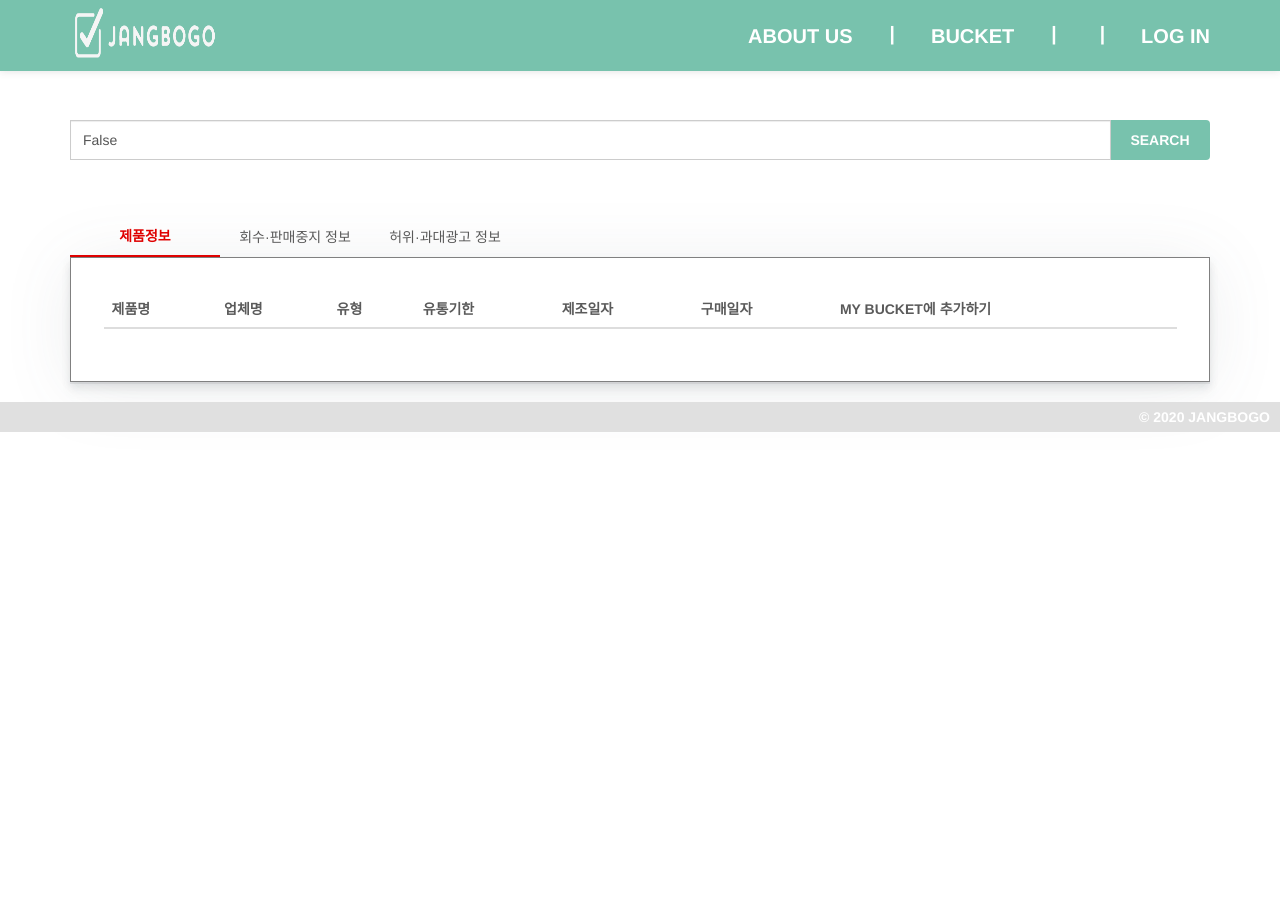
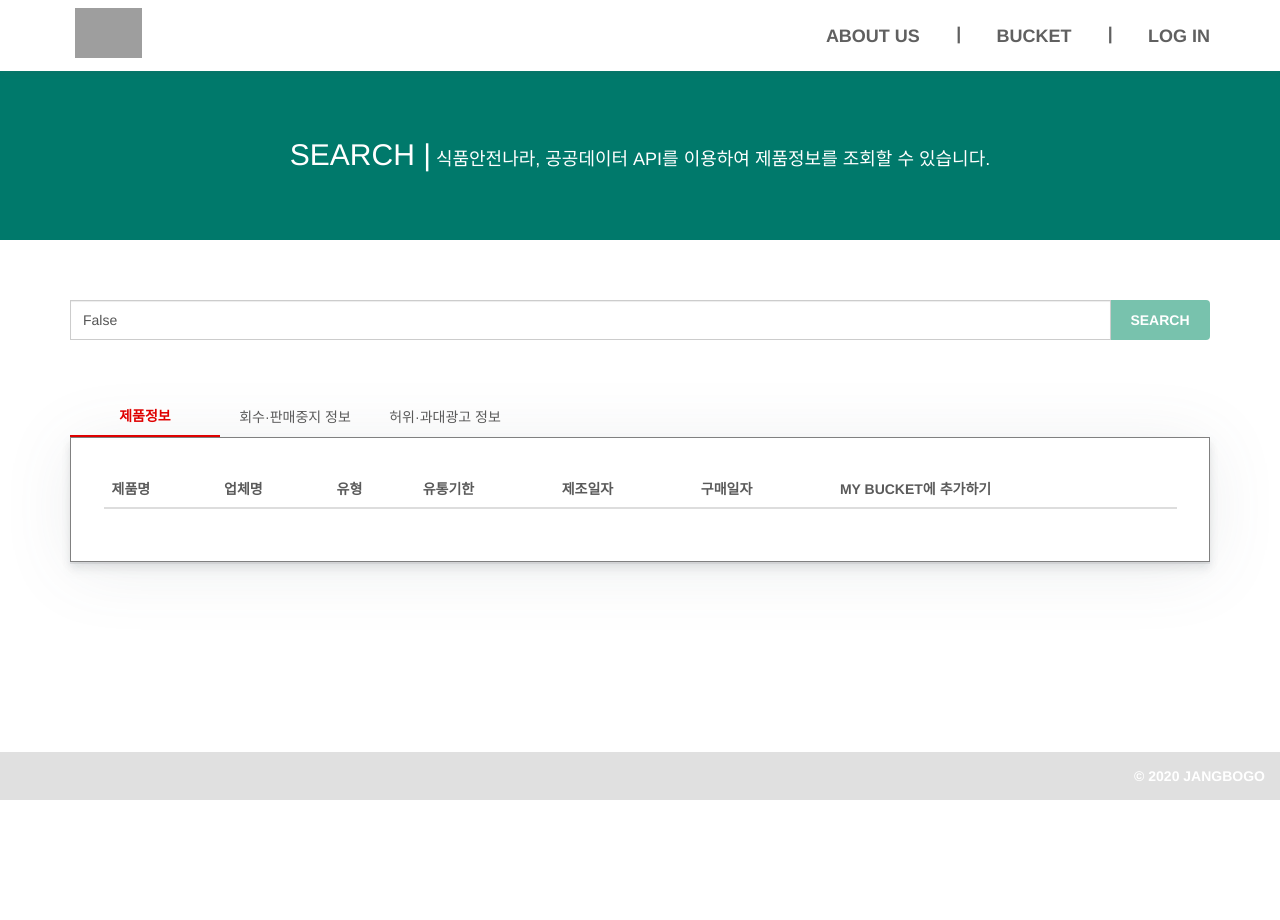
Before and after one commit to dklee801/Jangbogo, a Django app: page /jangbogo/recall_list/ in a window 1280 px wide. After the commit the page ends 800 px from the top, so only its background shows below. Run offline with Django 3.2, Linux system fonts and the light colour scheme; lists and menus that the app fills with data are empty; some libraries are stand-ins or nearby versions; some web fonts are replaced; grey boxes are pictures that could not be loaded.

Commit message:
modify css _200820

```diff
--- a/jangbogo/templates/jangbogo/product_list.html
+++ b/jangbogo/templates/jangbogo/product_list.html
@@ -4,13 +4,14 @@
     <meta charset="utf-8">
     <script src="//netdna.bootstrapcdn.com/bootstrap/3.1.0/js/bootstrap.min.js"></script>
     <script src="//code.jquery.com/jquery-1.11.1.min.js"></script>
-    <!--Bootstrap core CSS-->
+    Bootstrap core CSS-->
     <link href="/static/css/bootstrap.min.css" rel="stylesheet">
     <link rel="stylesheet" type="text/css" href="/static/css/custom.css">
     <link rel="stylesheet" type="text/css" href="/static/css/product-list-style.css">
 </head>
 <body>
 {% include "header.html" %}
+<div id="decorate-div"><span>Search |</span><span> 식품안전나라, 공공데이터 API를 이용하여 제품정보를 조회할 수 있습니다.</span></div>
 <div class="container">
     <div class="mb20">
         <form class="input-group" id="search_key" action="{% url 'jangbogo:productListSearch' %}" method="post" search_key="{{search_key}}" parameters="{{parameters}}">
--- a/jangbogo_project/templates/header.html
+++ b/jangbogo_project/templates/header.html
@@ -1,20 +1,20 @@
 <header>
     <nav class="navbar navbar-default top-bar" data-spy="affix" data-offset-top="250" >
+        <input type="hidden" value="{{ request.session.user }}"/>
         <div class="container" >
             <div id="navbar-collapse" >
-                <a href="http://localhost:8000/" class="navbar-brand"><img id="logo-img" src="/static/img/logo_h.png"/></a>
+                <a href="http://localhost:8000/" class="navbar-brand"><img id="logo-img" src="/static/img/logo_h_w.png"/></a>
                 <ul class="nav navbar-nav navbar-right">
                     <li><a href="/about_us/">About Us</a></li>
                     <li><a>ㅣ</a></li>
                     <li><a href="{% url 'users:noticeBoard' 1 %}">Bucket</a></li>
                     <li><a>ㅣ</a></li>
                     {% if request.session.user %}
-                    <li><a href="{% url 'users:userInfo' request.session.user %}"><U>{{request.session.username}}</U></a></li>
-                    <li><a>ㅣ</a></li>
-                    <li><a href="{% url 'users:logOut' %}">Log Out</a></li>
+                        <li><a href="{% url 'users:userInfo' request.session.user %}"><U>{{request.session.username}}</U></a></li>
+                        <li><a>ㅣ</a></li>
+                        <li><a href="{% url 'users:logOut' %}">Log Out</a></li>
                     {% else %}
-                    <li><a>ㅣ</a></li>
-                    <li><a href="{% url 'users:loginRegister' %}">Log In</a></li>
+                        <li><a href="{% url 'users:loginRegister' %}">Log In</a></li>
                     {% endif %}
                 </ul>
             </div>
--- a/jangbogo_project/templates/home.html
+++ b/jangbogo_project/templates/home.html
@@ -25,6 +25,7 @@
                 <button type="submit" class="btn btn-search">Search</button>
                 </span>
             </form>
+            <img id="main-icons-img" src="/static/img/main_icons.png">
         </div>
 
 
--- a/static/css/custom.css
+++ b/static/css/custom.css
@@ -16,6 +16,7 @@ body {
     text-transform: uppercase;
     padding:0;
     margin: 0;
+    position: relative;
 }
 
 a, a:hover, .btn{outline:none!important;}
@@ -42,12 +43,12 @@ section{padding:75px 0 100px;}
 
 /*-------------- Top Header --------------*/
 .navbar-default {
-    background-color: #78C2AD;
+    background-color: white;
     border: medium none;
     border-radius: 0;
     margin-bottom: 0;
     padding: 0.75em 0;
-    position:absolute;
+    position:fixed;
 	top:0;
     width: 100%;
     box-shadow: 0 0 8px 0 rgba(88, 88, 88, 0.19);
@@ -61,23 +62,26 @@ section{padding:75px 0 100px;}
     z-index: 1000;
 }
 
-.navbar-default .navbar-nav li a {color:#fff;font-size:20px; font-weight:600}
+.navbar-default .navbar-nav li a {color:#606060;font-size:18px; font-weight:600}
 .navbar-default.affix .navbar-nav li a {color:white;}
-.navbar-default .navbar-nav > .active > a, .navbar-default .navbar-nav > .active > a:focus, .navbar-default .navbar-nav > .active > a:hover, .navbar-default .navbar-nav li a:hover, .navbar-default .navbar-nav li a:focus{background:none; color: white;}
+.navbar-default .navbar-nav > .active > a, .navbar-default .navbar-nav > .active > a:focus, .navbar-default .navbar-nav > .active > a:hover, .navbar-default .navbar-nav li a:hover, .navbar-default .navbar-nav li a:focus{background:none; color: #00996B;}
 
 .navbar-default a.navbar-brand{color:#fff; font-size:30px; font-weight:600;}
 .navbar-default a.navbar-brand:hover{color:#78C2AD;}
 .navbar-default a.navbar-brand.dark{color:#0B5679;}
 .color-bg-nav{background:#1f2d3c; margin-top:0; padding:5px 0}
-#logo-img { width: 55%; height: 50px; margin: -18px 5px}
-
+#logo-img { height: 50px; margin: -18px 5px}
+#main-icons-img {
+    margin-top: 20%;
+}
 /*-------------- Top Banner --------------*/
 .banner-sec{height:100%;
-    background:url(../img/main_img.jpg) no-repeat;
+    background:url(../img/main_img_3.png) no-repeat;
     background-color: rgb(250, 250, 250);
     background-size:cover;}
-.banner-sec .jumbotron{background:none;text-align:center; color:black; padding: 50px; padding-top: 10%}
+.banner-sec .jumbotron{background:none;text-align:center; color:black; padding: 50px; padding-top: 20%}
 .banner-sec .jumbotron p{font-size:19px;}
+.banner-sec .jumbotron h1{ font-size: 50px; color: white }
 .banner-sec h1{font-weight:700; text-transform:uppercase; margin-bottom:0}
 .banner-sec h2{font-weight:300; text-transform:uppercase; margin-bottom:40px; margin-top:10px; font-size:22px; }
 .banner-sec .input-group {margin-top: 50px; padding: 0 111px;}
@@ -92,11 +96,14 @@ section{padding:75px 0 100px;}
 footer {
     width:100%;
     background:rgb(224, 224, 224);
-    color:white; height:30px;
-    line-height:30px;
+    color:white;
+    text-align: center;
     margin: 0px;
-    padding-right: 10px;
+    padding-right: 15px;
+    position: fixed;
+    bottom: 0px;
 }
+
 
 .btn-about-us{
     background-color: #78C2AD;
--- a/static/css/login-register-style.css
+++ b/static/css/login-register-style.css
@@ -6,7 +6,7 @@
 .wrap {
     height: 100%;
     width: 100%;
-    background-image: url(/static/img/background.png);
+    background-color: #78C2AD;
     background-position: center;
     background-size: cover;
     position: absolute;
--- a/static/css/product-list-style.css
+++ b/static/css/product-list-style.css
@@ -1,6 +1,6 @@
 @import url(https://cdn.jsdelivr.net/gh/moonspam/NanumSquare@1.0/nanumsquare.css);
 
-.mb20 { margin-top: 120px; margin-bottom: 20px; }
+.mb20 { margin: 60px 0px }
 
 hgroup { padding-left: 15px; border-bottom: 1px solid #ccc; }
 hgroup h1 { font: 500 normal 1.625em "NanumSquare",Arial,Verdana,sans-serif; color: #2a3644; margin-top: 0; line-height: 1.15; }
@@ -78,3 +78,18 @@ button {
 .form-control{
     height: 40px;
 }
+
+#decorate-div{
+    margin-top: 50px;
+    width: 100%;
+    height: 170px;
+    background-color: rgb(0, 121, 107);
+    color: white;
+    font-size: 30px;
+    text-align: center;
+    line-height: 170px;
+}
+
+#decorate-div > span:nth-child(2){
+    font-size: 18px;
+}
--- a/static/js/notice_board.js
+++ b/static/js/notice_board.js
@@ -110,10 +110,11 @@ function getHasProductList(){
                     var tr = $("<tr></tr>") // <tr></tr>
                     var productTd =  $("<td></td>").text(purName) // <td></td>
                     var entrpsTd = $("<td></td>").text(purCompany) // <td></td>
+                    var expiredPeriodTd = $("<td></td>").text(expiredPeriod)
 
                     tr.append(productTd)
                     tr.append(entrpsTd)
-                    tr.append(expiredPeriod)
+                    tr.append(expiredPeriodTd)
 
                     $("#expired-tbody").append(tr)
                 }
--- a/static/js/product-list.js
+++ b/static/js/product-list.js
@@ -68,14 +68,9 @@ function call_jepum(){
         type : "GET",
         dataType : "json",
         success : function(result) {
-        //console.log(result);
         var noResultJepum = false
         if (result.I1250.total_count === "0"){
             noResultJepum = true;
-          /*  var tr = $("<tr></tr>");
-            var noResultMsg = $("<h3></h3>").text("식품 검색결과가 없습니다.");
-            tr.append(noResultMsg);
-            $("#tbody_jepum").append(tr);*/
         }
         else{
         $.each(result.I1250.row, function(idx,item) {
@@ -92,11 +87,14 @@ function call_jepum(){
             var purTd = $("<td></td>") // 구매일자
             var button = $("<input />").attr("type","button").attr("value","추가하기")
             button.on("click", function() {
-                if (confirm('보유/구매목록에 추가하시겠습니까?')) {
+               var user_id = $("input[type=hidden]").val()
+               if (user_id === ''){
+                alert("로그인 후 이용가능한 서비스입니다.");
+               }else if (confirm('보유/구매목록에 추가하시겠습니까?')) {
                     // Save it!
                     $.ajax({
                         async : true,
-                        url : '/users/1/1/add_product/',
+                        url : '/users/' + user_id + '/add_product/',
                         type : "POST",
                         dataType : "json",
                         beforeSend: function(xhr, settings) {
@@ -167,8 +165,6 @@ function call_youngyangjepum(noResultJepum){
         type : "GET",
         dataType : "json",
         success : function(result) {
-            //console.log(result);
-
             if (result.I0030.total_count === "0" && noResultJepum === true){
                 var tr = $("<tr></tr>");
                 var noResultMsg = $("<h3></h3>").text("검색결과가 없습니다.");
@@ -190,11 +186,14 @@ function call_youngyangjepum(noResultJepum){
                     var purTd = $("<td></td>") // 구매일자
                     var button = $("<input />").attr("type","button").attr("value","추가하기")
                     button.on("click", function() {
-                        if (confirm('보유/구매목록에 추가하시겠습니까?')) {
+                        var user_id = $("input[type=hidden]").val();
+                        if (user_id === ''){
+                            alert("로그인 후 이용가능한 서비스입니다.");
+                        }else if (confirm('보유/구매목록에 추가하시겠습니까?')) {
                             // Save it!
                             $.ajax({
                                 async : true,
-                                url : '/users/'+ '1' +'/add_product/',
+                                url : '/users/'+ user_id +'/add_product/',
                                 type : "POST",
                                 dataType : "json",
                                 beforeSend: function(xhr, settings) {
@@ -252,7 +251,7 @@ function call_youngyangjepum(noResultJepum){
 
 
 function call_recall(){
-    console.log("!!!!!!!!!!!!!!!!!!");
+    console.log("회수, 판매중지 api 작업중");
     var search_key = $("#search_key").attr("search_key");
     var parameters = $("#search_key").attr("parameters");
     var keyId ="8c21dcaf0ba44796ada4"
```
Also changed, not shown: jangbogo/templates/jangbogo/product_detail.html (+10 -6 lines), db.sqlite3.
